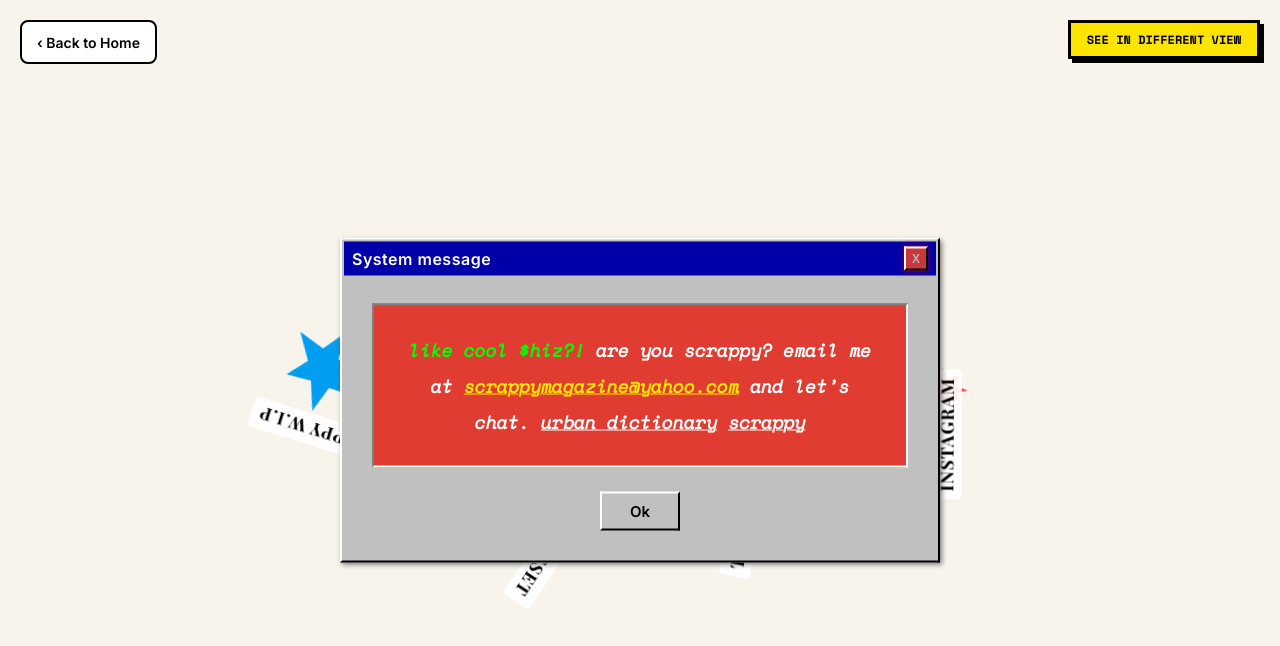
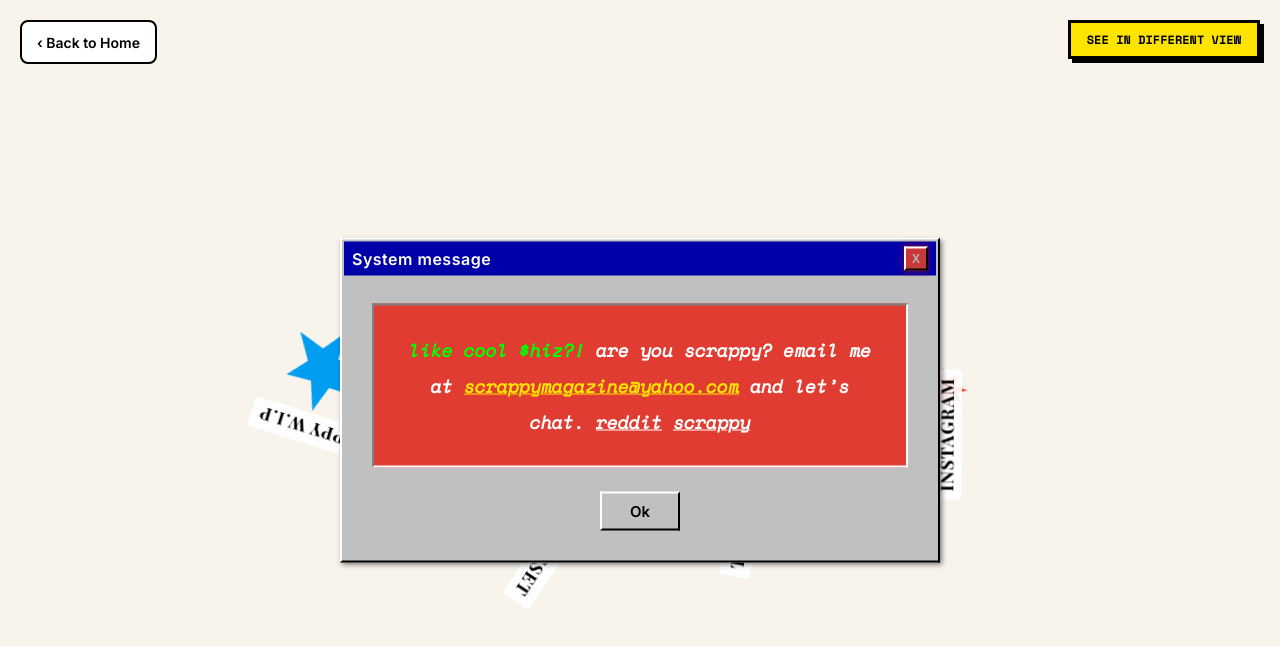
Before and after one commit to trey-vibe-coder/carrillo-portfolio, a React (Vite) app: page /fun in a window 1280 px wide. Shown: the top 646 px of the page. Built offline with nearby package versions, Linux system fonts and the light colour scheme.

Commit message:
fix: rename "urban dictionary" link text to "reddit" in Win95 popup
Co-Authored-By: Claude Sonnet 4.6 <noreply@anthropic.com>

```diff
--- a/src/components/Win95Popup.jsx
+++ b/src/components/Win95Popup.jsx
@@ -12,7 +12,7 @@ export function Win95Popup({ onClose }) {
           <span className="green-text">like cool $hiz?!</span> are you scrappy? email me at{' '}
           <a href={`mailto:${contact.scrappy}`} className="yellow-link">{contact.scrappy}</a>{' '}
           and let&rsquo;s chat.{' '}
-          <a href="https://www.reddit.com/r/salesforce/comments/xvr23e/if_your_ceo_called_you_scrappy_would_you_take_it/" target="_blank" rel="noopener noreferrer" className="white-link">urban dictionary</a>{' '}
+          <a href="https://www.reddit.com/r/salesforce/comments/xvr23e/if_your_ceo_called_you_scrappy_would_you_take_it/" target="_blank" rel="noopener noreferrer" className="white-link">reddit</a>{' '}
           <a href="https://www.google.com/search?q=scrappy+doo" target="_blank" rel="noopener noreferrer" className="white-link">scrappy</a>
         </div>
         <div className="win95-buttons">
```
